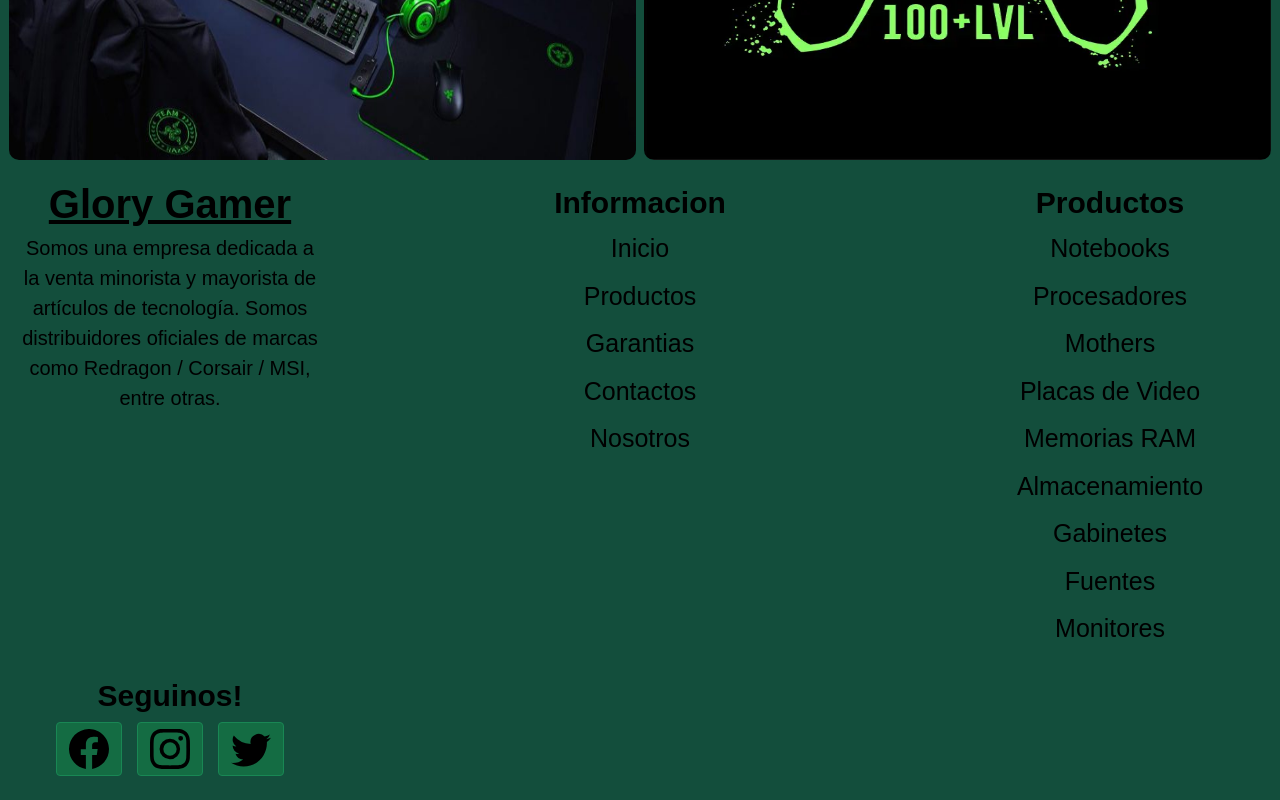
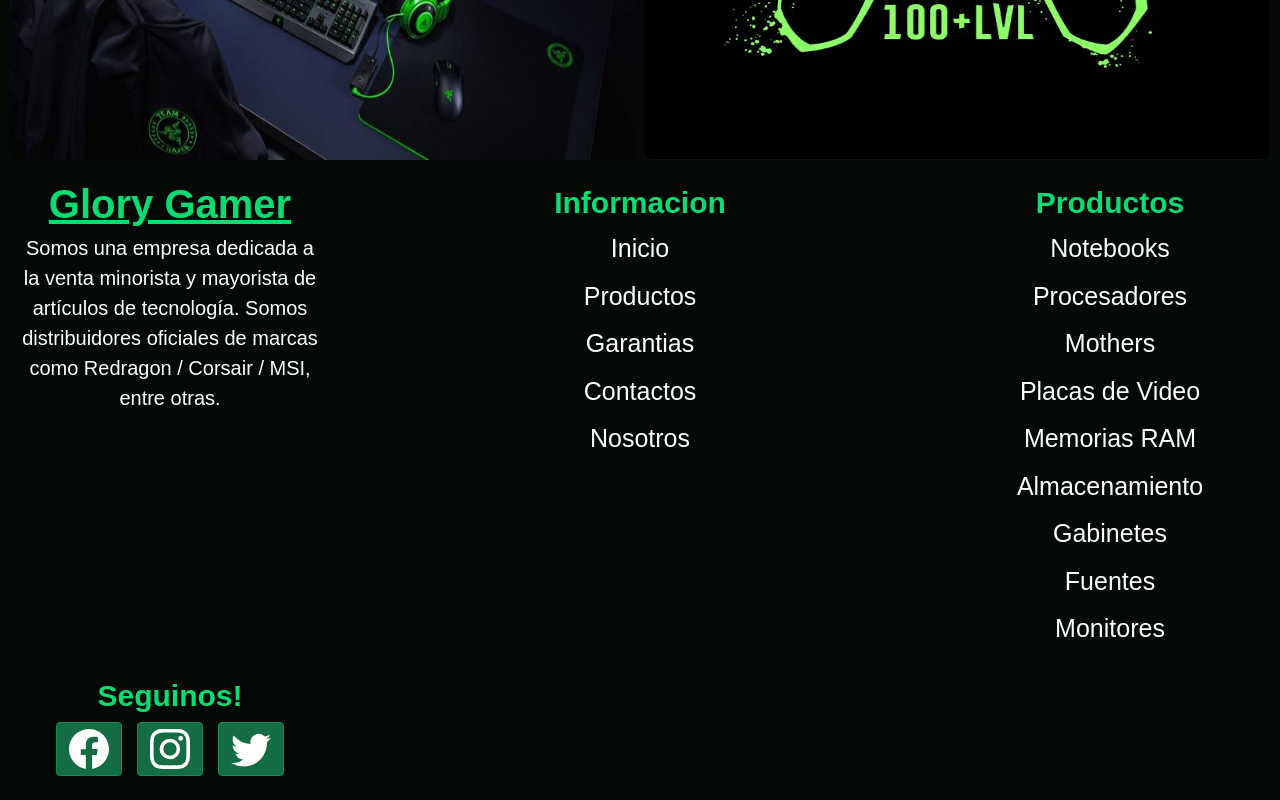
Before and after one commit to IvanAguilera96/GloryGamer, a website: page index.html in a window 1280 px wide. Shown: the part 1084-1884 px from the top of the page. Drawn offline with nearby package versions, Linux system fonts and the light colour scheme.

Commit message:
se agrego variables, animacion cambio de fondo

```diff
--- a/index.html
+++ b/index.html
@@ -1,26 +1,23 @@
 <!DOCTYPE html>
 <html lang="es">
-
 <head>
     <meta charset="UTF-8">
     <meta http-equiv="X-UA-Compatible" content="IE=edge">
     <meta name="viewport" content="width=device-width, initial-scale=1.0">
+    <meta name="description" content="GLORY GAMER.Tu tienda gamer todo en uno. Equipo, accesorios y títulos populares para PC. ¡Descubre la emoción de los videojuegos con nosotros!">
     <link rel="shortcut icon" href="./assets/favicon/favicon.ico" type="image/x-icon">
-    <title>Glory Gamer</title>
+    <title>Glory Gamer. Los mejores precios..</title>
     <link href="https://cdn.jsdelivr.net/npm/bootstrap@5.1.3/dist/css/bootstrap.min.css" rel="stylesheet" integrity="sha384-1BmE4kWBq78iYhFldvKuhfTAU6auU8tT94WrHftjDbrCEXSU1oBoqyl2QvZ6jIW3" crossorigin="anonymous">
+    <link rel="stylesheet" href="https://cdnjs.cloudflare.com/ajax/libs/animate.css/4.1.1/animate.min.css"/>
     <link rel="stylesheet" href="./css/estilos.css">
 
 </head>
 
 <body class="active">
 
-
-
-
-
     <header>
         <section>
-            <h1>Glory Gamer</h1>
+            <h1 class="animate__animated animate__backInLeft">Glory Gamer</h1>
             <div class="div_header">
                 <input class="barra" type="text" placeholder="Buscar..">
                 <input class="barra" type="submit" value="Buscar">
--- a/scss/base/_body.scss
+++ b/scss/base/_body.scss
@@ -16,7 +16,7 @@
 
 
 }
-.active{
-    color: black !important;
+// .active{
+//     color: rgb(11, 141, 13) !important;
 
-}
+// }
--- a/scss/layout/_footer.scss
+++ b/scss/layout/_footer.scss
@@ -4,6 +4,7 @@
     .contenedor-footer{
         display: flex;
         background-color: rgb(19, 78, 60) ;
+        background-color: $color-fondo;
         flex-direction: row;
         flex-wrap: wrap;
         justify-content:space-around;
@@ -33,6 +34,7 @@
             font-size: 25px;
             padding: 10px;
             font-family: Arial, Helvetica, sans-serif;
+            color: $color-green;
 
             @include desktop1300 {
                 width: 500px;
@@ -53,6 +55,7 @@
                 font-weight: bold;
                 font-size: 40px;
                 margin-bottom: 10px;
+                color: $color-green;
 
                 @include desktop1300 {
                     margin-bottom: 5px;
@@ -67,7 +70,7 @@
             }
             p{
                 font-size: 20px;
-
+                color: rgb(255, 255, 255);
                 @include desktop1300 {
                     font-size: 20px;
                     margin: 0;
@@ -84,6 +87,7 @@
             font-size: 25px;
             padding: 10px;
             font-family: Arial, Helvetica, sans-serif;
+            color: $color-green;
 
             .columna2-3{
                 margin-left: 50px;
@@ -113,10 +117,12 @@
                 }
                 .flex-item{
                     padding: 5px 0;
+                    color: rgb(255, 255, 255);
 
                     a{
                         color: black;
                         text-decoration: none;
+                        color: rgb(255, 255, 255);
                     }
                 }
 
@@ -128,6 +134,7 @@
             font-size: 25px;
             padding: 10px;
             font-family: Arial, Helvetica, sans-serif;
+            color: $color-green;
 
             .columna2-3{
                 margin-left: 50px;
@@ -172,9 +179,11 @@
             padding: 10px;
             font-family: Arial, Helvetica, sans-serif;
 
+
             .flex-title{
                 font-size: 40px ;
                 font-weight: bold;
+                color: $color-green;
 
                 @include desktop1300{
                     font-size: 30px;
--- a/scss/layout/_header.scss
+++ b/scss/layout/_header.scss
@@ -5,6 +5,7 @@
 header{
     background-color: rgb(19, 78, 60);
     grid-area: header;
+    background-color: $color-fondo;
 
     section{
         display: flex;
@@ -23,6 +24,8 @@
             padding: 20px;
             margin-left: 15vh;
             text-decoration: underline;
+            color: $color-green;
+
 
             @include desktop1020 {
                 font-size: 60px;
@@ -63,12 +66,15 @@
 
        a{
             color: black;
+            color:$color-violet !important;
             text-decoration: none;
+
          &:hover{
                 transform: scale(1.2);
-                background: $color-principal;
+                background-color: rgb(13, 21, 11);
                 border-radius: 20px;
                 color: black;
+
             }
         }
 
--- a/scss/pages/_garantiasmain.scss
+++ b/scss/pages/_garantiasmain.scss
@@ -4,20 +4,20 @@
 .main-garantia{
     text-align: center;
     font-family: Arial, Helvetica, sans-serif;
-    background-image: url(../../assets/images/redes/luigi1.jpg);
+    background-image: url(../assets/images/redes/luigi1.jpg);
     background-size: auto;
     background-position: center center;
     background-repeat: no-repeat;
-    color: rgb(190, 200, 201);
+    color: rgb(30, 172, 56);
     background-color: black;
 
     @include desktop1020 {
-        background-image: url(../../assets/images/redes/luigi2.jpg);
+        background-image: url(../assets/images/redes/luigi2.jpg);
 
     }
 
     @include movile480 {
-        background-image: url(../../assets/images/redes/luig3.jpg);
+        background-image: url(../assets/images/redes/luig3.jpg);
     }
 
     .title-garantia{
--- a/scss/pages/_indexmain.scss
+++ b/scss/pages/_indexmain.scss
@@ -3,6 +3,7 @@
 main{
     grid-area: main;
     background-color: rgb(19, 78, 60) ;
+    background-color: $color-fondo;
 
     div{
         .carousel-img{
@@ -31,6 +32,7 @@
         font-size: 40px;
         font-family: Cambria, Cochin, Georgia, Times, 'Times New Roman', serif;
         text-align: center;
+        color: $color-green;
 
         @include desktop1020 {
             font-size: 25px;
--- a/scss/pages/_nosotrosmain.scss
+++ b/scss/pages/_nosotrosmain.scss
@@ -11,7 +11,7 @@
     background-color: black;
 
     @include desktop1066 {
-        background-image:url(../../assets/images/redes/aliens1000px.jpg);
+        background-image:url(../assets/images/redes/aliens1000px.jpg);
     }
 
     .nosotros{
--- a/scss/utilidades/_variables.scss
+++ b/scss/utilidades/_variables.scss
@@ -1 +1,4 @@
-$color-principal: rgb(19, 78, 60);
+
+$color-violet:  rgb(107, 66, 195);
+$color-green:  rgb(10, 219, 114);
+$color-fondo: rgb(4, 9, 6);
```
Also changed, not shown: pages/contacto.html (+4 -2 lines), pages/garantias.html (+4 -2 lines), pages/nosotros.html (+4 -2 lines), pages/productos.html (+4 -2 lines), assets/images/redes/asus23.webp (added), assets/images/redes/intelCod23.webp (added), assets/images/redes/placasDeVideo.jpg (added), css/estilos.css, 1 other file. Lines whose indentation alone changed are shown as unchanged.
